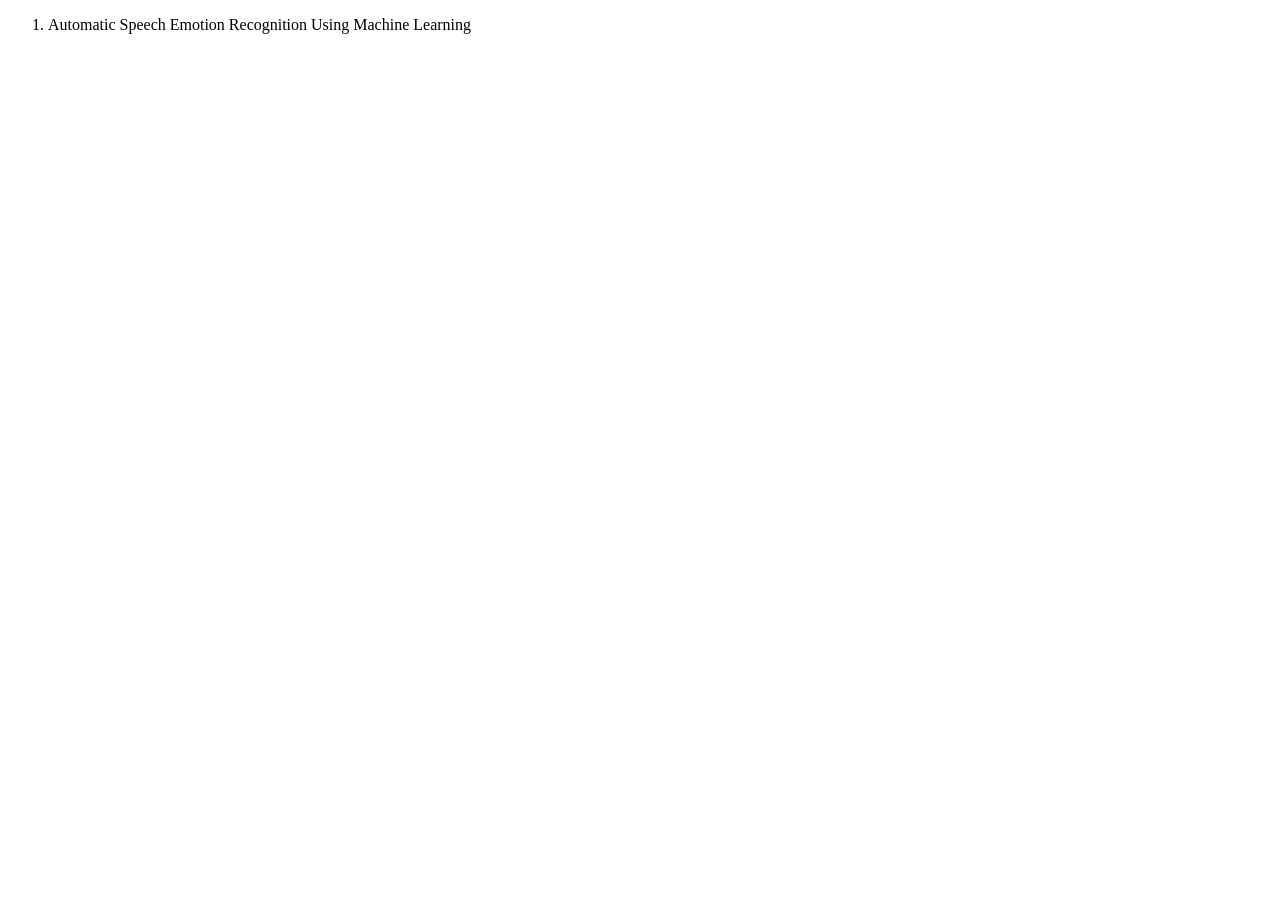
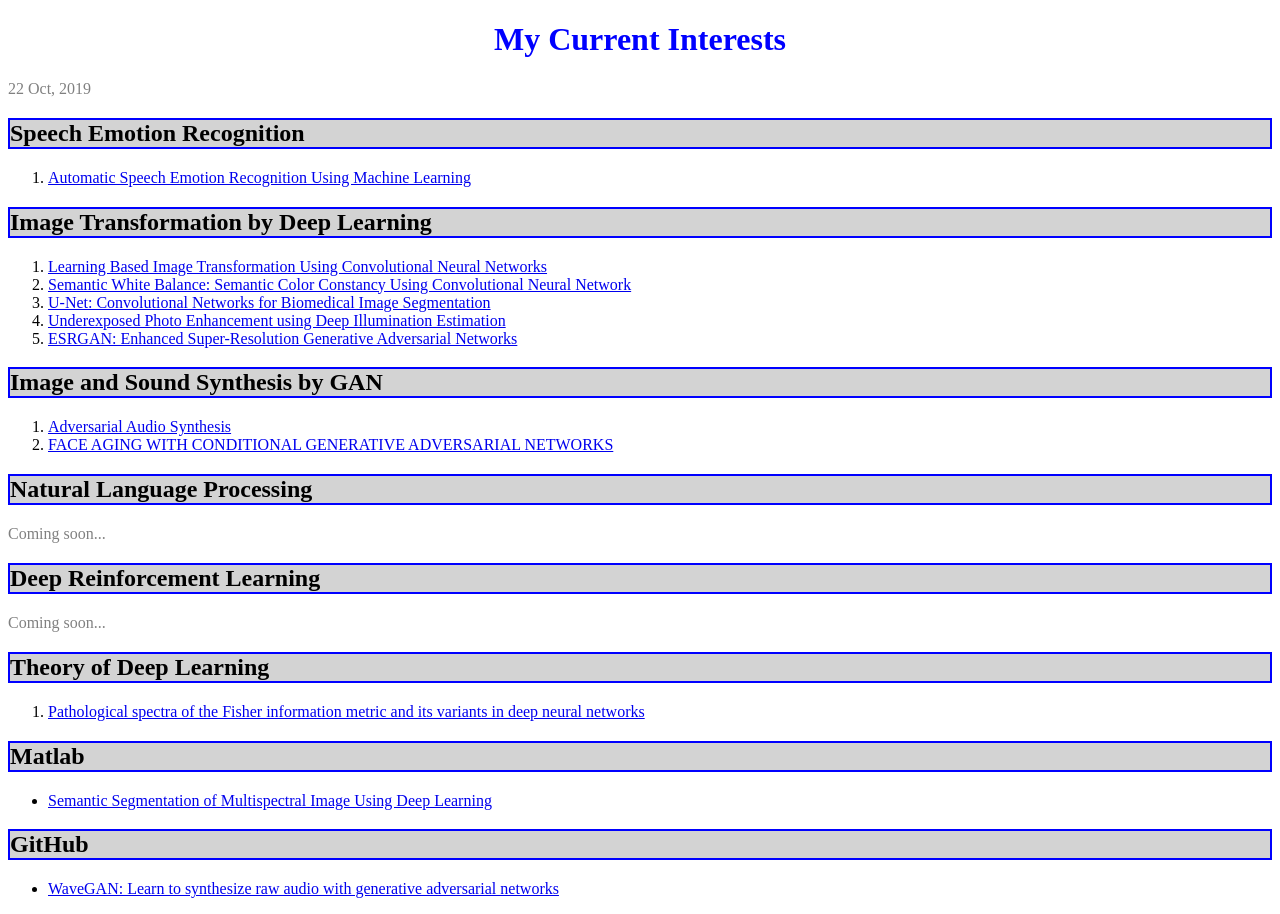
Before and after one commit to tozkosa/research_interests, a plain HTML site: page index.html in a window 1280 px wide. Before the commit the page ends 800 px from the top, so only its background shows below. Drawn offline with Linux system fonts and the light colour scheme.

Commit message:
my current interests

```diff
--- a/index.html
+++ b/index.html
@@ -1,10 +1,62 @@
 <!DOCTYPE html>
 <html>
   <head>
-    <title>My page</title>
+    <title>My Current Interests</title>
+    <link rel="stylesheet" href="style.css">
   </head>
   <body>
+    <h1>My Current Interests</h1>
+    <p> 22 Oct, 2019</p>
+    <h2>Speech Emotion Recognition</h2>
     <ol>
-      <li> Automatic Speech Emotion Recognition Using Machine Learning</li>
+      <li> <a href="https://bit.ly/2MXiIqC">
+        Automatic Speech Emotion Recognition Using Machine Learning</a></li>
     </ol>
+    <h2>Image Transformation by Deep Learning</h2>
+    <ol>
+      <li><a href="https://bit.ly/2N0qRuh">Learning Based Image Transformation
+        Using Convolutional Neural Networks</a></li>
+      <li><a href="https://arxiv.org/pdf/1802.00153.pdf">
+        Semantic White Balance: Semantic Color Constancy Using Convolutional
+        Neural Network</a></li>
+      <li><a href="https://arxiv.org/abs/1505.04597">U-Net: Convolutional
+        Networks for Biomedical Image Segmentation</a></li>
+      <li><a href="https://bit.ly/32D3RIi">Underexposed Photo Enhancement
+        using Deep Illumination Estimation</a></li>
+      <li><a href="https://arxiv.org/pdf/1809.00219.pdf">ESRGAN: Enhanced
+        Super-Resolution Generative Adversarial Networks</a></li>
+    </ol>
+
+    <h2>Image and Sound Synthesis by GAN</h2>
+    <ol>
+      <li><a href="https://arxiv.org/abs/1802.04208">Adversarial Audio
+        Synthesis</a></li>
+      <li><a href="https://arxiv.org/pdf/1702.01983.pdf">FACE AGING WITH
+        CONDITIONAL GENERATIVE ADVERSARIAL NETWORKS</a></li>
+    </ol>
+    <h2>Natural Language Processing</h2>
+      <p>Coming soon...</p>
+    <h2>Deep Reinforcement Learning</h2>
+      <p>Coming soon...</p>
+
+    <h2>Theory of Deep Learning</h2>
+      <ol>
+        <li><a href="https://arxiv.org/abs/1910.05992">Pathological spectra of
+          the Fisher information metric
+          and its variants in deep neural networks</a></li>
+      </ol>
+
+    <h2>Matlab</h2>
+    <ul>
+      <li>
+        <a href="https://bit.ly/2JbWUqa">Semantic Segmentation of Multispectral
+          Image Using Deep Learning</a></li>
+    </ul>
+    <h2>GitHub</h2>
+    <ul>
+      <li><a href="https://github.com/chrisdonahue/wavegan">
+        WaveGAN: Learn to synthesize raw audio with generative adversarial
+        networks</a></li>
+    </ul>
+
 </html>
--- /dev/null
+++ b/style.css
@@ -0,0 +1,50 @@
+h1 {
+  color: blue;
+  text-align: center;
+}
+
+h2 {
+  border: 2px solid blue;
+  background-color: lightgray;
+}
+
+p {
+  color:gray;
+}
+
+div{
+  font-family: Arial, sans-serif;
+  font-size: 28px;
+}
+
+#top {
+  background-color: teal;
+  width: 500px;
+  height: 400px;
+  margin: 30px;
+  padding: 20px;
+  font-size: 36px;
+}
+
+#middle{
+  border: 3px solid blue;
+}
+.name{
+  font-weight: bold;
+}
+
+table{
+  border: 2px solid black;
+  border-collapse: collapse;
+  width: 50%;
+  text-align: center;
+}
+
+th,td{
+  border: 1px solid black;
+  padding: 5px;
+}
+
+th{
+  background-color: lightgray;
+}
```
